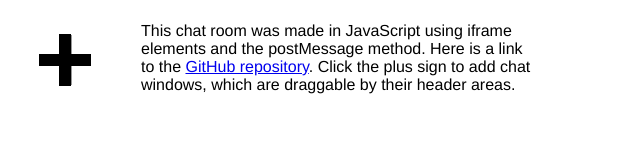
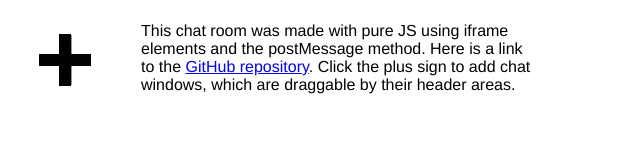
Before and after one commit to jsb7131/iframechat, a plain HTML site: page index.html in a window 1280 px wide. Shown: the full height of the page, 0-640 px from the left. Drawn offline with Linux system fonts and the light colour scheme.

Commit message:
Update index.html

```diff
--- a/index.html
+++ b/index.html
@@ -10,6 +10,6 @@
 </head>
 <body onload="init()">
 	<div id="plus"></div>
-	<div id="text-container">This chat room was made in JavaScript using iframe elements and the postMessage method. Here is a link to the <a href="https://github.com/jsb7131/iframechat" rel="external" onclick="window.open(this.href); return false;">GitHub repository</a>. Click the plus sign to add chat windows, which are draggable by their header areas.</div>
+	<div id="text-container">This chat room was made with pure JS using iframe elements and the postMessage method. Here is a link to the <a href="https://github.com/jsb7131/iframechat" rel="external" onclick="window.open(this.href); return false;">GitHub repository</a>. Click the plus sign to add chat windows, which are draggable by their header areas.</div>
 </body>
 </html>
```
